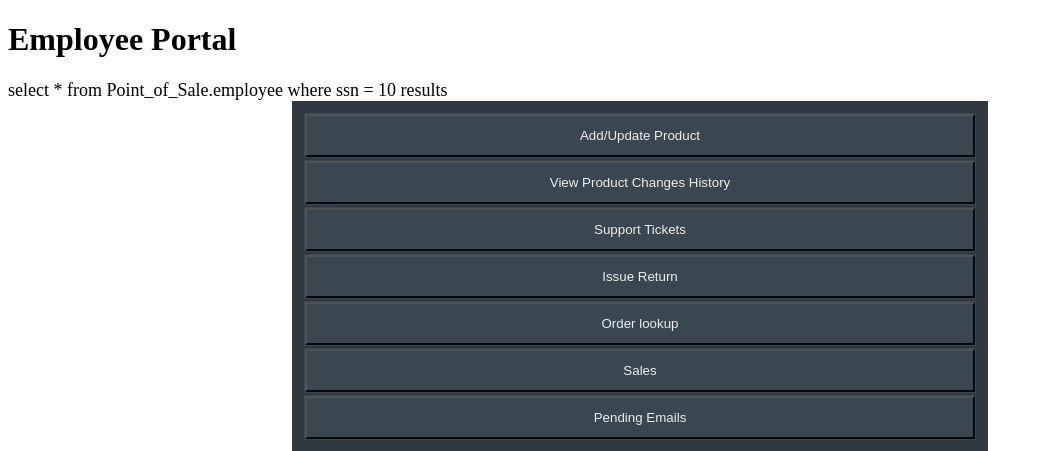
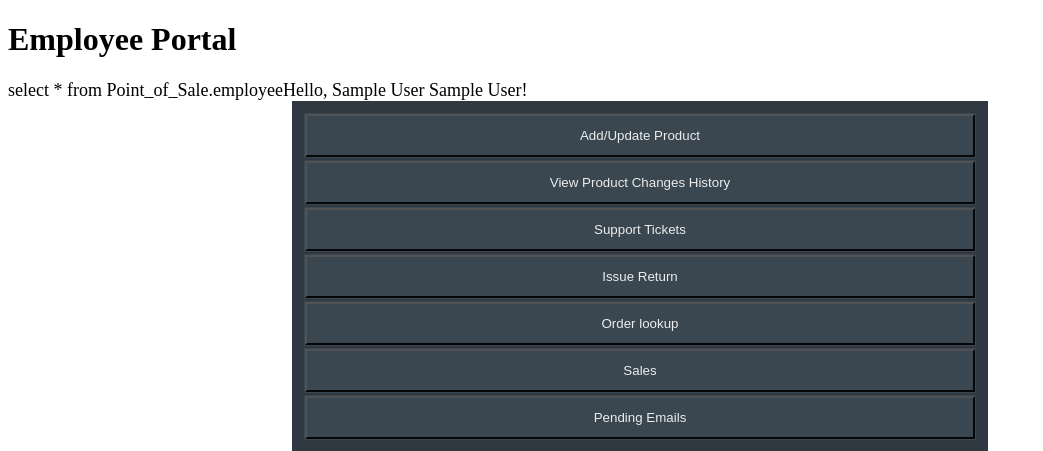
Before and after one commit to noelruiz34/DB-Group15, a PHP site: page /employee/employee-portal.php in a window 1280 px wide. Shown: the top 451 px of the page, without its empty margins (0-1043 px from the left). Run offline with PHP 8.4, Linux system fonts and the light colour scheme; the visitor is signed in with stand-in values (Sample User, id 1); data that the repository does not hold is empty.

Commit message:
fixing DB call for employee name

```diff
--- a/employee/employee-portal.php
+++ b/employee/employee-portal.php
@@ -74,7 +74,7 @@
     <font size="+1"> <!-- Not sure if this is necessary -->
        <?php
             $employee_id = $_SESSION['employee'];
-            $sql = "select * from Point_of_Sale.employee where ssn = $employee_id";
+            $sql = "select * from Point_of_Sale.employee";
             echo $sql;
             $result = $connect->query($sql);
             if (mysqli_num_rows($result) > 0) {
```
